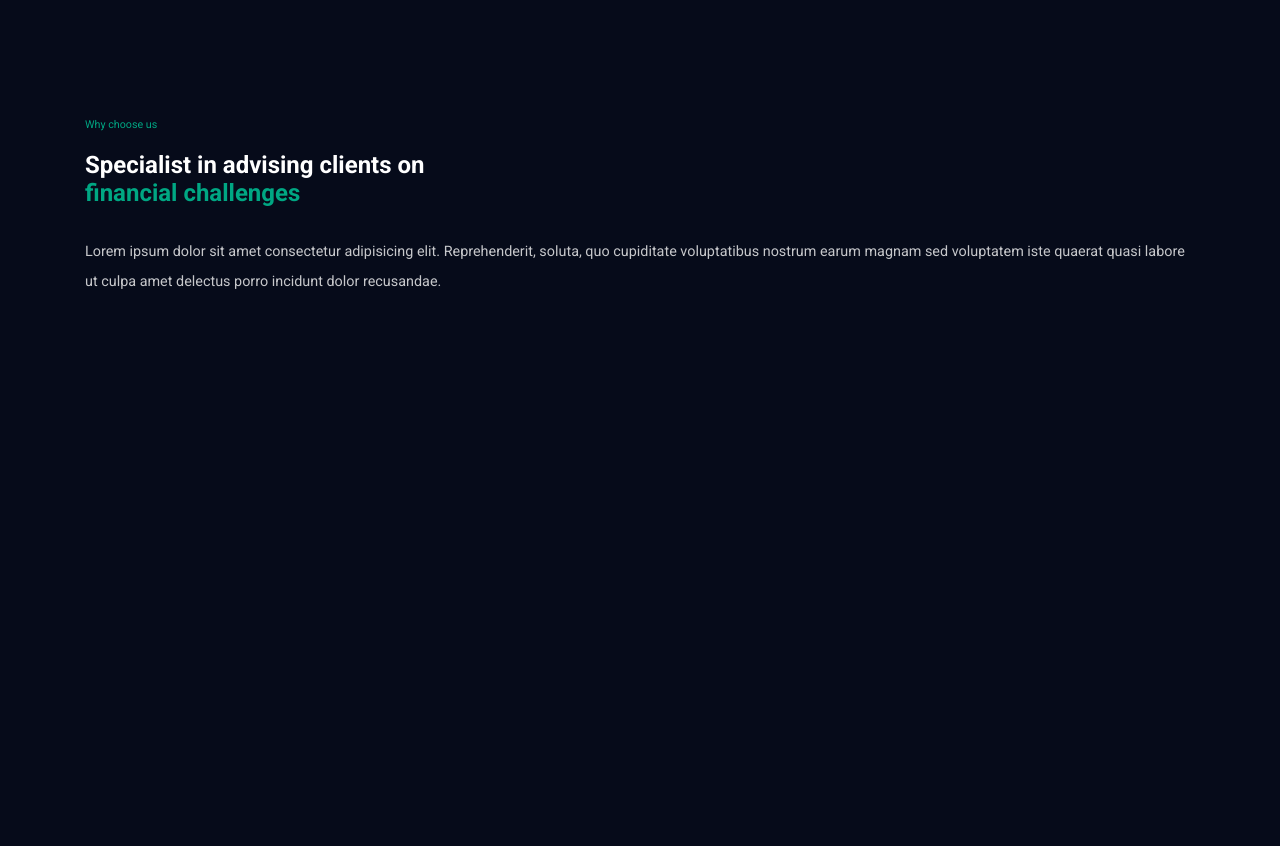
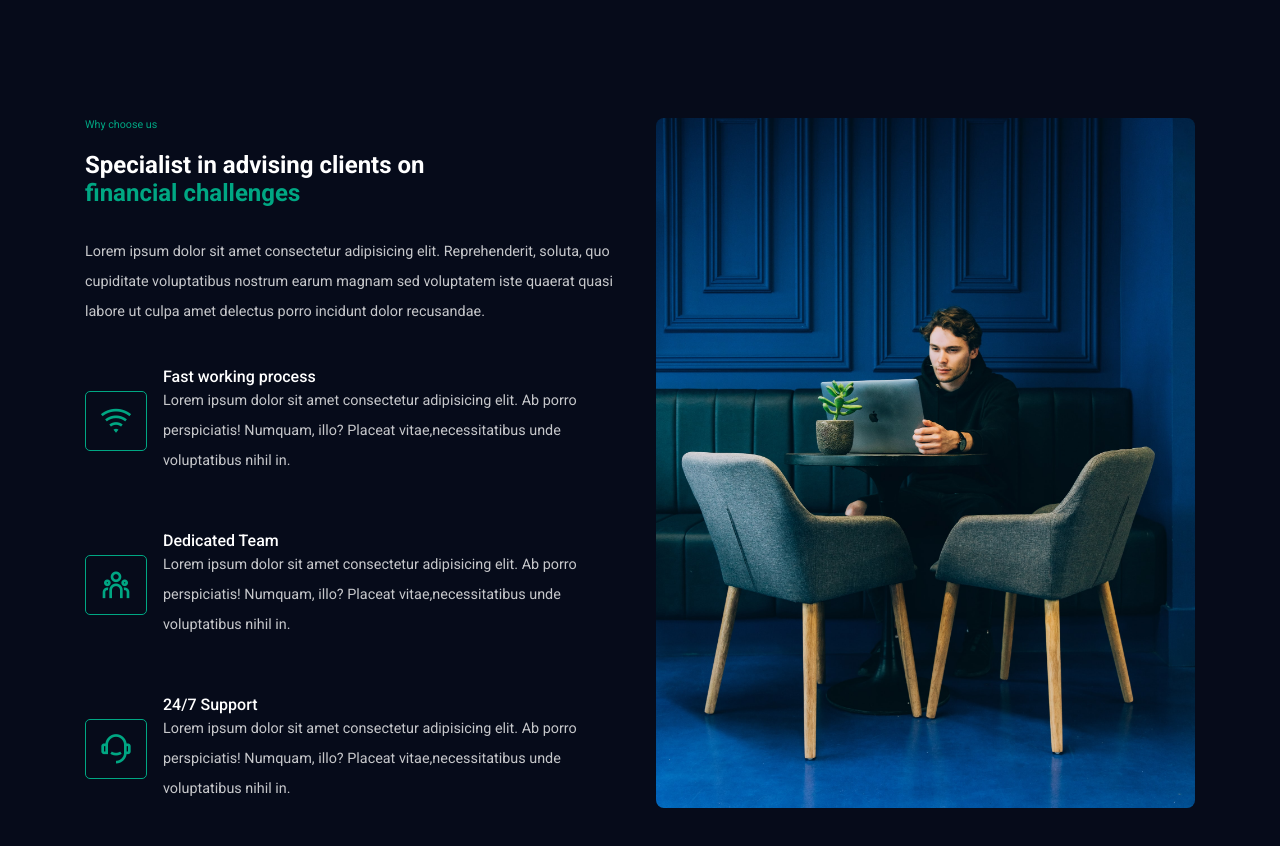
Before and after one commit to ShadmanShahariar/CompanyPortfolio, a React (Create React App) app: page / in a window 1280 px wide. Shown: the part 1364-2210 px from the top of the page. Before the commit the page ends 1721 px from the top, so only its background shows below. Built offline with nearby package versions, Linux system fonts and the light colour scheme.

Commit message:
about completed

```diff
--- a/src/components/UI/About.jsx
+++ b/src/components/UI/About.jsx
@@ -1,5 +1,25 @@
 import React from "react";
 import "../../styles/about.css";
+
+import aboutImg from "../../images/about-us.jpg";
+
+const chooseData = [
+  {
+    icon: "ri-wifi-line",
+    title: "Fast working process",
+    desc: "Lorem ipsum dolor sit amet consectetur adipisicing elit. Ab porro perspiciatis! Numquam, illo? Placeat vitae,necessitatibus unde voluptatibus nihil in.",
+  },
+  {
+    icon: "ri-team-line",
+    title: "Dedicated Team",
+    desc: "Lorem ipsum dolor sit amet consectetur adipisicing elit. Ab porro perspiciatis! Numquam, illo? Placeat vitae,necessitatibus unde voluptatibus nihil in.",
+  },
+  {
+    icon: "ri-customer-service-2-line",
+    title: "24/7 Support",
+    desc: "Lorem ipsum dolor sit amet consectetur adipisicing elit. Ab porro perspiciatis! Numquam, illo? Placeat vitae,necessitatibus unde voluptatibus nihil in.",
+  },
+];
 
 const About = () => {
   return (
@@ -16,8 +36,23 @@ const About = () => {
               magnam sed voluptatem iste quaerat quasi labore ut culpa amet
               delectus porro incidunt dolor recusandae.
             </p>
+            <div className="choose__item-wrapper">
+              {chooseData.map((item, index) => (
+                <div className="choose__us-item" key={index}>
+                  <span className="choose__us-icon">
+                    <i class={item.icon}></i>
+                  </span>
+                  <div>
+                    <h4 className="choose__us-title">{item.title}</h4>
+                    <p className="discription">{item.desc}</p>
+                  </div>
+                </div>
+              ))}
+            </div>
           </div>
-          <div className="about_img"></div>
+          <div className="about_img">
+            <img src={aboutImg} alt="" />
+          </div>
         </div>
       </div>
     </section>
--- a/src/styles/about.css
+++ b/src/styles/about.css
@@ -1,3 +1,53 @@
+.about_wrapper {
+  display: flex;
+  column-gap: 2rem;
+}
+
+.about_contant,
+.about_img {
+  width: 50%;
+}
+
+.about_img img {
+  width: 100%;
+  height: 85%;
+  object-fit: cover;
+  border-radius: 0.5rem;
+}
+
 .about__content-desc {
   margin-top: 30px;
 }
+
+.choose__item-wrapper {
+  margin-top: 20px;
+}
+
+.choose__us-item {
+  padding: 20px 20px 20px 0px;
+  display: flex;
+  align-items: center;
+  column-gap: 1rem;
+  margin-top: 15px;
+}
+
+.choose__us-icon {
+  width: 50px;
+  height: 60px;
+  padding: 0px 30px;
+  display: flex;
+  align-items: center;
+  justify-content: center;
+  border: 1px solid var(--primary-color);
+  border-radius: 5px;
+}
+
+.choose__us-icon i {
+  color: var(--primary-color);
+  font-size: 2rem;
+}
+
+.choose__us-title {
+  color: #fff;
+  font-weight: 500;
+}
```
